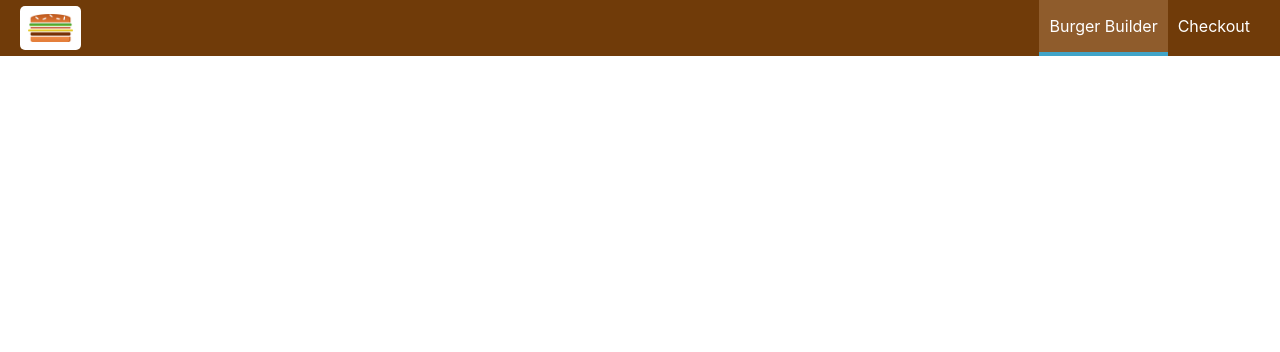
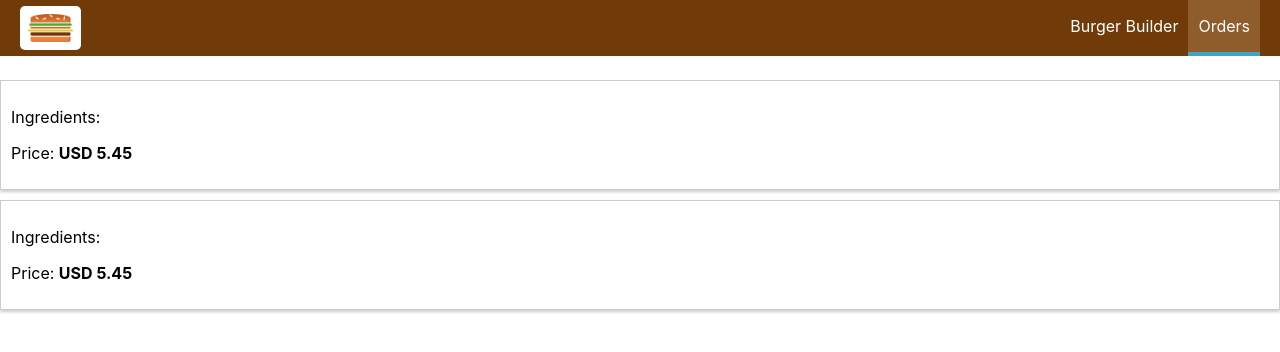
Before and after one commit to root2174/burger-builder, a React (Create React App) app: page /orders in a window 1280 px wide. Shown: the top 352 px of the page. Built offline with nearby package versions, Linux system fonts and the light colour scheme.

Commit message:
adding order components and navlinks

```diff
--- a/src/App.js
+++ b/src/App.js
@@ -4,6 +4,7 @@
 import Layout from './containers/Layout/Layout'
 import BurgerBuilder from './containers/BurgerBuilder/BurgerBuilder';
 import Checkout from './containers/Checkout/Checkout';
+import Orders from './containers/Orders/Orders'
 
 function App() {
   return (
@@ -11,6 +12,7 @@
       <Layout>
         <Switch>
           <Route path="/checkout" component={Checkout} />
+          <Route path="/orders" component={Orders} />
           <Route path="/" exact component={BurgerBuilder} />
          </Switch>
       </Layout>
--- a/src/components/Navigation/Items/Item/Item.js
+++ b/src/components/Navigation/Items/Item/Item.js
@@ -1,15 +1,17 @@
 import React from 'react'
-import {NavList, NavLink} from '../../../UI/Navigation/Items/Item/Item'
+import {NavList, Link} from '../../../UI/Navigation/Items/Item/Item'
 
 const Item = (props) => {
     return (
         <div>
             <NavList>
-                <NavLink
-                    href={props.link}
-                    active={props.active}>
+                <Link
+                    to={props.link}
+                    exact={props.exact}
+                >
+
                         {props.children}
-                </NavLink>
+                </Link>
             </NavList>
         </div>
     )
--- a/src/components/Navigation/Items/Items.js
+++ b/src/components/Navigation/Items/Items.js
@@ -5,8 +5,8 @@
 const Items = (props) => {
     return (
         <NavItems style={props.style} DesktopOnly={props.DesktopOnly}>
-            <NavItem link={"/"} active>Burger Builder</NavItem>
-            <NavItem link={"/"}>Checkout</NavItem>
+            <NavItem link={"/"} exact>Burger Builder</NavItem>
+            <NavItem link={"/orders"}>Orders</NavItem>
         </NavItems>
     )
 }
--- /dev/null
+++ b/src/components/Order/Order.js
@@ -0,0 +1,22 @@
+import React from 'react'
+import styled from 'styled-components'
+
+const Order = (props) => {
+  const Div = styled.div`
+    width: 100%;
+    border: 1px solid #ccc;
+    box-shadow: 0 2px 3px #ccc;
+    padding: 10px;
+    margin: 10px auto;
+    box-sizing: border-box;
+
+  `
+  return (
+    <Div>
+      <p>Ingredients: </p>
+      <p>Price: <strong>USD 5.45</strong></p>
+    </Div>
+  )
+}
+
+export default Order
--- a/src/components/UI/Navigation/Items/Item/Item.js
+++ b/src/components/UI/Navigation/Items/Item/Item.js
@@ -1,4 +1,5 @@
 import styled, {css} from 'styled-components'
+import {NavLink} from 'react-router-dom'
 
 export const NavList = styled.li`
     margin: 10px 0;
@@ -14,22 +15,16 @@
     }
 
 `
-
-export const NavLink = styled.a`
+const activeClassName = 'nav-item-active'
+export const Link = styled(NavLink).attrs({ activeClassName })`
     color: #8F5C2C;
     text-decoration: none;
     width: 100%;
     box-sizing: border-box;
     display: block;
 
-    &:hover, &:active {
+    &:hover, &.${activeClassName} {
         color: #40A4C8;
-    }
-
-    ${props => props.active &&
-        css`
-            color: #40A4C8;
-        `
     }
 
     @media (min-width:500px){
@@ -38,7 +33,7 @@
         padding: 16px 10px;
         border-bottom: 4px solid transparent;
 
-        &:hover, &:active {
+        &:hover, &.${activeClassName} {
             background-color: #8F5C2C;
             border-bottom: 4px solid #40A4C8;
             color: white;
--- /dev/null
+++ b/src/containers/Orders/Orders.js
@@ -0,0 +1,16 @@
+import React, { Component } from 'react'
+import Order from '../../components/Order/Order'
+
+export default class Orders extends Component {
+
+
+
+  render() {
+    return (
+      <div>
+        <Order />
+        <Order />
+      </div>
+    )
+  }
+}
```
